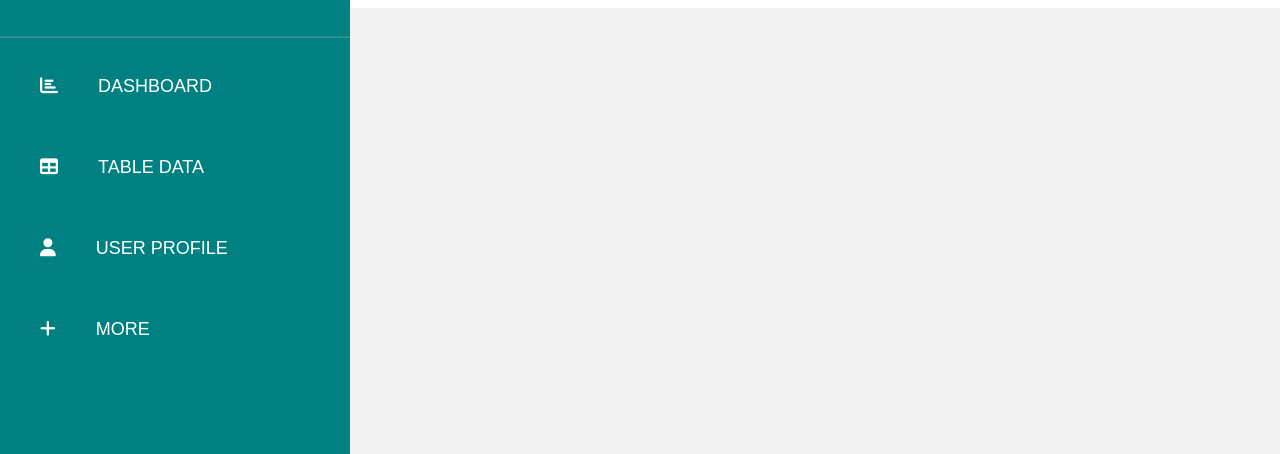
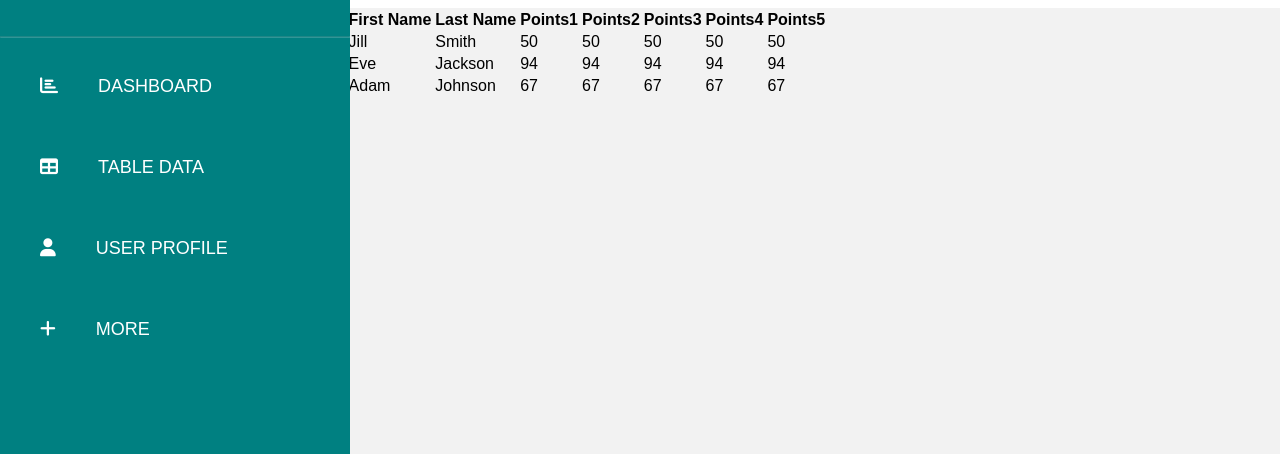
Before and after one commit to mzuhairhamzah/Praktikum4, a plain HTML site: page index.html in a window 1280 px wide. Shown: the part 52-506 px from the top of the page. Drawn offline with Linux system fonts and the light colour scheme.

Commit message:
Update index.html
table

```diff
--- a/index.html
+++ b/index.html
@@ -1,25 +1,20 @@
 <!DOCTYPE html>
 <html lang="en">
+
 <head>
   <meta charset="UTF-8" />
   <meta name="viewport" content="width=device-width, initial-scale=1.0" />
   <title>Modul 04 Praktikum</title>
   <link rel="stylesheet" href="assets/css/style.css" />
-    <link
-      rel="stylesheet"
-      href="https://cdnjs.cloudflare.com/ajax/libs/font-awesome/6.4.2/css/all.min.css"
-    />
+  <link rel="stylesheet" href="https://cdnjs.cloudflare.com/ajax/libs/font-awesome/6.4.2/css/all.min.css" />
 </head>
+
 <body>
   <header>
     <nav>
       <div class="nav-search">
         <p>
-            <span
-              class="fa-solid fa-magnifying-glass"
-              style="color: #979797"
-            ></span
-            >Search
+          <span class="fa-solid fa-magnifying-glass" style="color: #979797"></span>Search
         </p>
       </div>
       <div class="nav-link">
@@ -37,9 +32,7 @@
   <div class="sidenav">
     <h2>Panel Admin</h2>
     <hr />
-      <a href="dashboard.html"
-        ><span class="fa fa-chart-bar"></span>Dashboard</a
-      >
+    <a href="dashboard.html"><span class="fa fa-chart-bar"></span>Dashboard</a>
     <a href="index.html"><span class="fa fa-table"></span>Table Data</a>
     <a href="profile.html"><span class="fa fa-user"></span>User Profile</a>
     <a href="dashboard.html"><span class="fa fa-plus"></span>More</a>
@@ -48,7 +41,49 @@
   </div>
 
   <section class="content">
-      <div class="navbar-content"></div>
+    <div class="navbar-content">
+      <div style="overflow-x: auto;">
+        <table>
+          <tr>
+            <th>First Name</th>
+            <th>Last Name</th>
+            <th>Points1</th>
+            <th>Points2</th>
+            <th>Points3</th>
+            <th>Points4</th>
+            <th>Points5</th>
+          </tr>
+          <tr>
+            <td>Jill</td>
+            <td>Smith</td>
+            <td>50</td>
+            <td>50</td>
+            <td>50</td>
+            <td>50</td>
+            <td>50</td>
+          </tr>
+          <tr>
+            <td>Eve</td>
+            <td>Jackson</td>
+            <td>94</td>
+            <td>94</td>
+            <td>94</td>
+            <td>94</td>
+            <td>94</td>
+          </tr>
+          <tr>
+            <td>Adam</td>
+            <td>Johnson</td>
+            <td>67</td>
+            <td>67</td>
+            <td>67</td>
+            <td>67</td>
+            <td>67</td>
+          </tr>
+        </table>
+      </div>
+    </div>
   </section>
 </body>
+
 </html>
```
Lines whose indentation alone changed are shown as unchanged.
